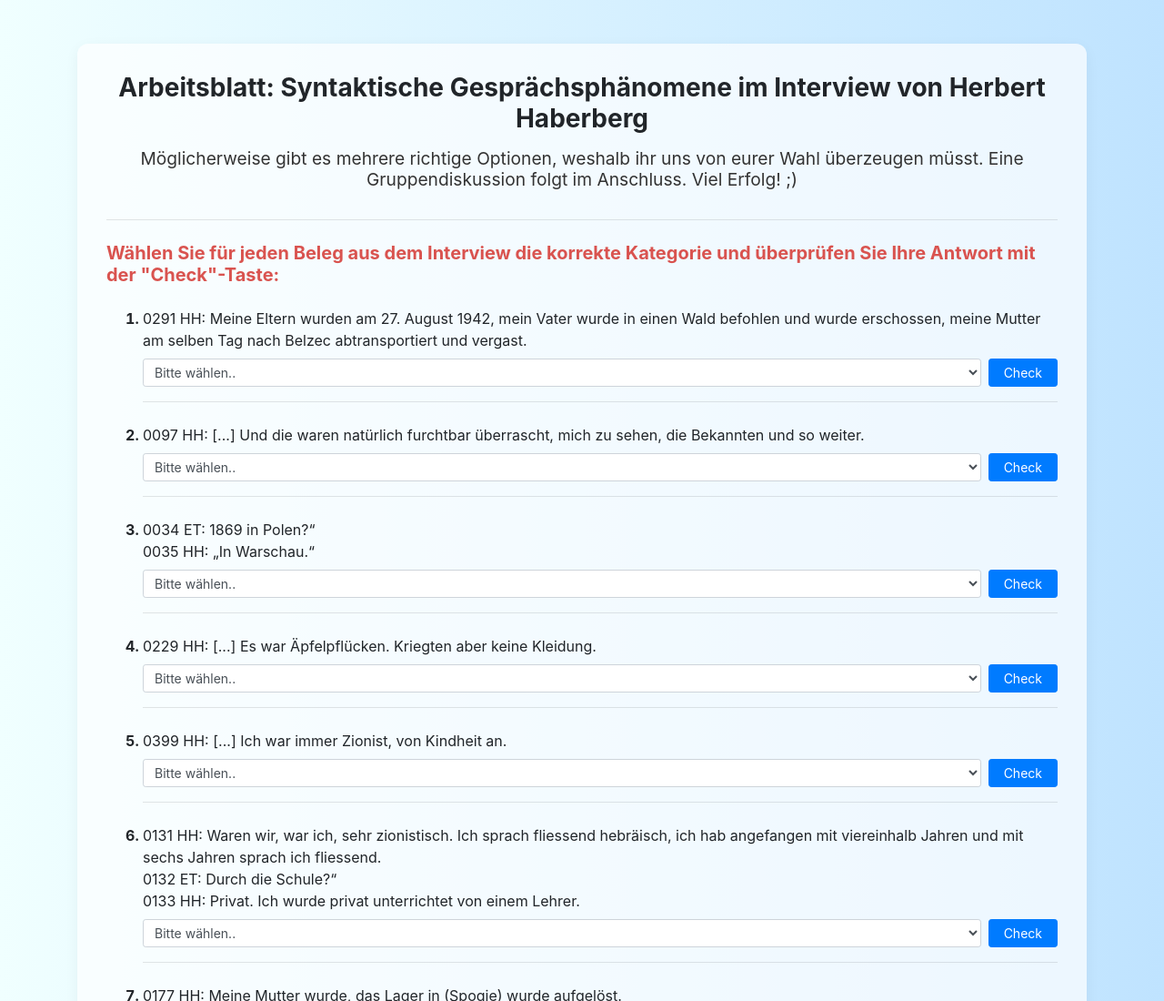
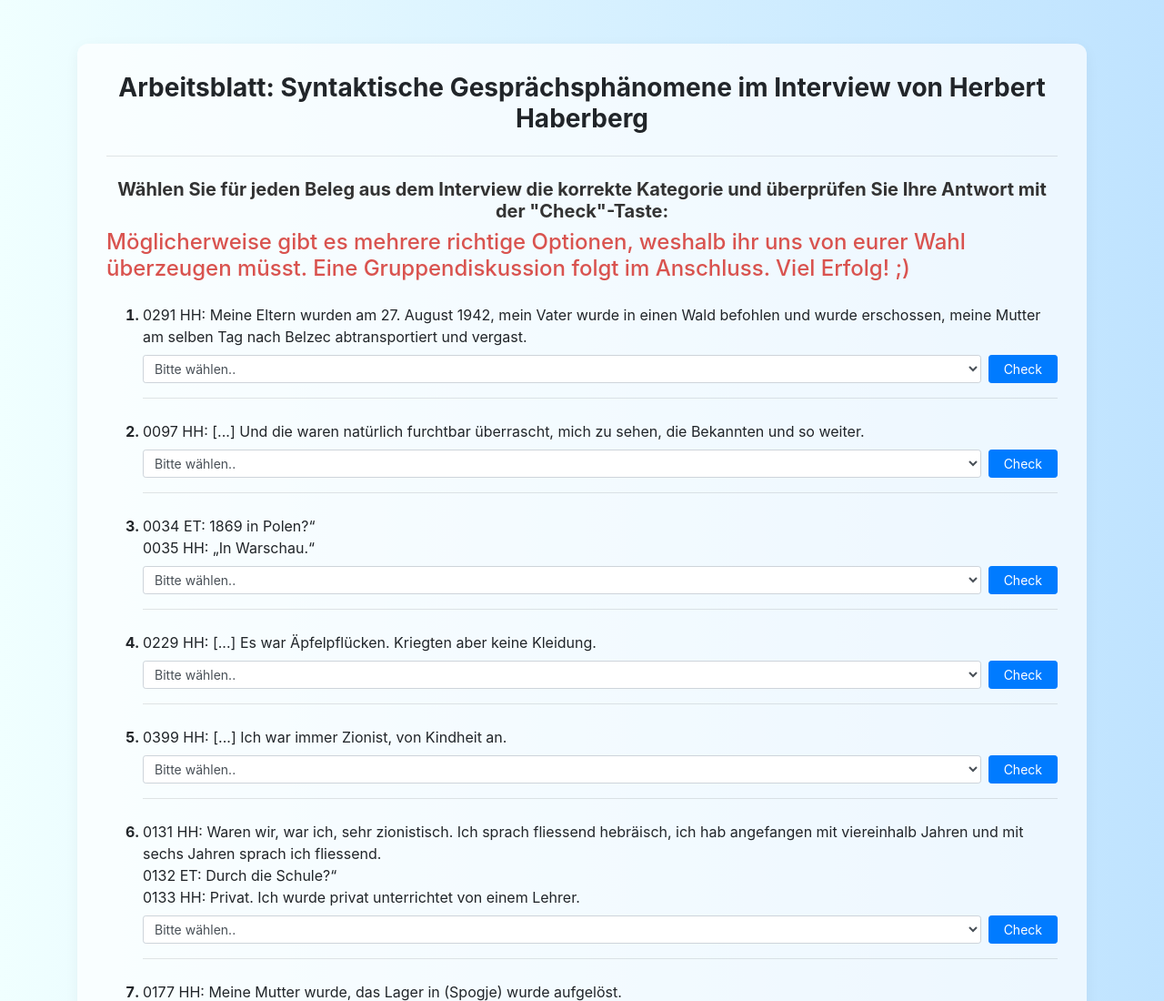
Before and after one commit to Vince2992/FEGB, a plain HTML site: page index.html in a window 1280 px wide. Shown: the top 1100 px of the page at 91% size. Drawn offline with nearby package versions, Linux system fonts and the light colour scheme.

Commit message:
Update index.html

```diff
--- a/index.html
+++ b/index.html
@@ -64,12 +64,11 @@
   <div class="container my-3">
     <div class="worksheet-container" id="ex1">
       <h1 class="h3 h1-md font-weight-bold">Arbeitsblatt: Syntaktische Gesprächsphänomene im Interview von Herbert Haberberg</h1>
-      <h3>Möglicherweise gibt es mehrere richtige Optionen, weshalb ihr uns von eurer Wahl überzeugen müsst. Eine Gruppendiskussion folgt im Anschluss. Viel Erfolg! ;)</h3>
 
       <hr class="my-4">
 
-      <h4 class="h5 font-weight-bold">Wählen Sie für jeden Beleg aus dem Interview die korrekte Kategorie und überprüfen Sie Ihre Antwort mit der "Check"-Taste:</h4>
-
+      <h3 class="h5 font-weight-bold">Wählen Sie für jeden Beleg aus dem Interview die korrekte Kategorie und überprüfen Sie Ihre Antwort mit der "Check"-Taste:</h3>
+      <h4>Möglicherweise gibt es mehrere richtige Optionen, weshalb ihr uns von eurer Wahl überzeugen müsst. Eine Gruppendiskussion folgt im Anschluss. Viel Erfolg! ;)</h4>
       <ol class="mt-4">
         <li>
           <span class="beleg">0291 HH: Meine Eltern wurden am 27. August 1942, mein Vater wurde in einen Wald befohlen und wurde erschossen, meine Mutter am selben Tag nach Belzec abtransportiert und vergast.</span>
```
